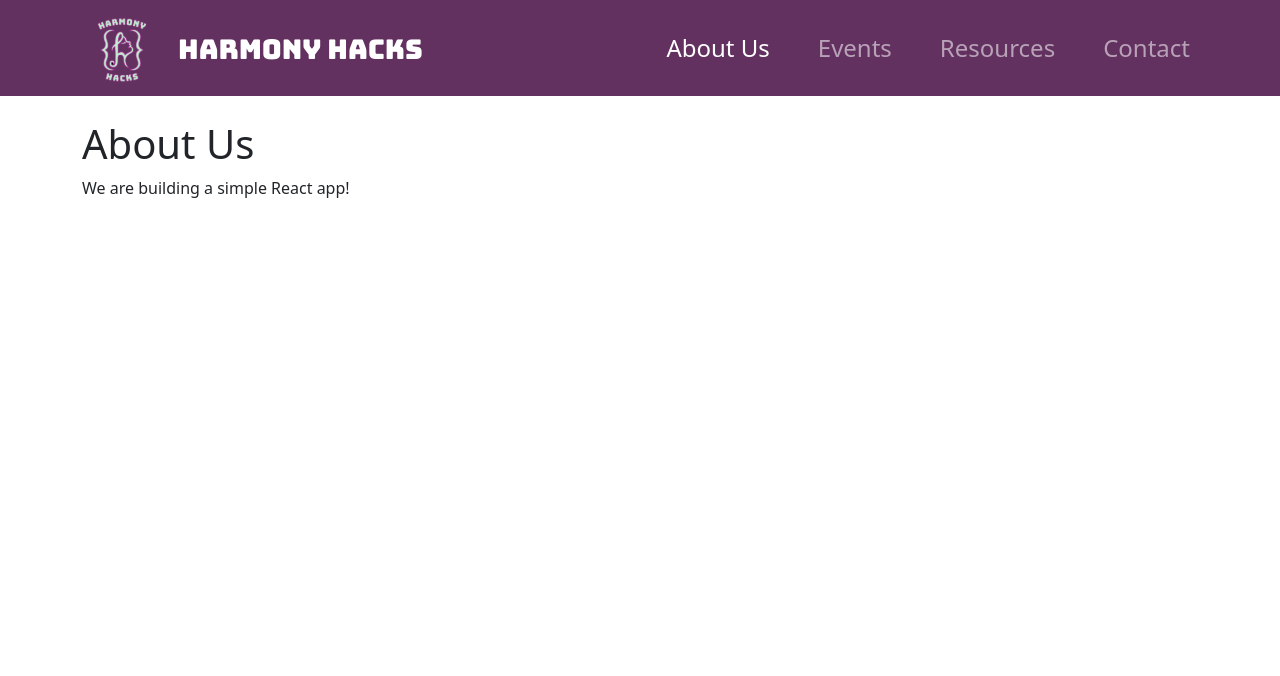
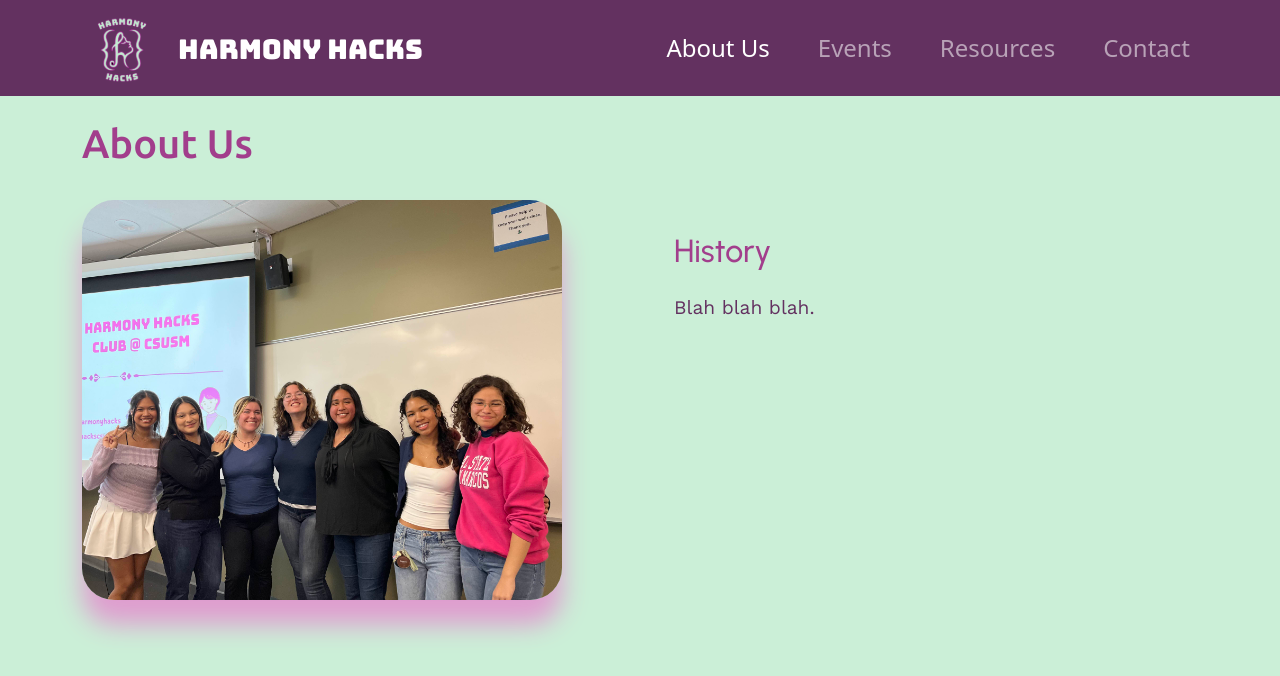
Before and after one commit to katepad/HarmonyHacksWebsite, a React (Vite) app: page /about in a window 1280 px wide. Shown: the top 676 px of the page. Built offline with nearby package versions, Linux system fonts and the light colour scheme.

Commit message:
Global CSS & About Us Page Updates

```diff
--- a/index.html
+++ b/index.html
@@ -8,9 +8,21 @@
     <!-- Google Font: Bungee -->
     <link href="https://fonts.googleapis.com/css2?family=Bungee&display=swap" rel="stylesheet">
 
+    <link rel="preconnect" href="https://fonts.googleapis.com">
+    <link rel="preconnect" href="https://fonts.gstatic.com" crossorigin>
+    <link href="https://fonts.googleapis.com/css2?family=Lato:ital,wght@0,100;0,300;0,400;0,700;0,900;1,100;1,300;1,400;1,700;1,900&family=Ubuntu:ital,wght@0,300;0,400;0,500;0,700;1,300;1,400;1,500;1,700&display=swap" rel="stylesheet">
+
+    <link rel="preconnect" href="https://fonts.googleapis.com">
+    <link rel="preconnect" href="https://fonts.gstatic.com" crossorigin>
+    <link href="https://fonts.googleapis.com/css2?family=Urbanist:ital,wght@0,100..900;1,100..900&display=swap" rel="stylesheet">
+
+    <link rel="preconnect" href="https://fonts.googleapis.com">
+    <link rel="preconnect" href="https://fonts.gstatic.com" crossorigin>
+    <link href="https://fonts.googleapis.com/css2?family=Work+Sans:ital,wght@0,100..900;1,100..900&display=swap" rel="stylesheet">
+
     <title>Harmony Hacks</title>
   </head>
-  <body>
+  <body style="background-color: #CBEFD7">
     <div id="root"></div>
     <script type="module" src="/src/main.tsx"></script>
   </body>
--- a/src/pages/About.tsx
+++ b/src/pages/About.tsx
@@ -1,10 +1,27 @@
+
+import '../styles/Global.css';
+import '../styles/About.css';
+
 const About = () => {
     return (
       <div>
-        <h1>About Us</h1>
-        <p>We are building a simple React app!</p>
+        <h1 className = "page-h1"> About Us </h1>
+        <History />
       </div>
     );
   };
 
+const History = () => {
+  return (
+    <section className = "about-history-section">
+      <div className = "about-history-picture">
+      </div>
+      <div className = "about-history-content">
+        <h2 className = "page-h2"> History </h2>
+        <p className = "page-p"> Blah blah blah. </p>
+      </div>
+    </section>
+  );
+};
+
   export default About;
--- /dev/null
+++ b/src/styles/About.css
@@ -0,0 +1,24 @@
+.about-history-section {
+    margin-top: 2rem;
+    display: flex;
+    flex-direction: row;
+    align-items: left;
+    justify-content: left;
+}
+
+.about-history-content {
+    padding: 2rem;
+    margin-left: 5rem;
+}
+
+.about-history-picture {
+    box-shadow: 0 1.563rem 1.563rem #DF9DCF;
+    border-radius: 2rem;
+
+    background-image: url('../assets/firstGbm7.jpg');
+    background-size: cover;
+    background-position: center;  /* Position the image in the center */
+
+    width: 30rem;
+    height: 25rem;
+}
--- a/src/styles/Global.css
+++ b/src/styles/Global.css
@@ -27,3 +27,36 @@
   margin-right: 1rem;  /* Space between logo and brand text */
   ;
 }
+
+.page-h1 {
+  font-family: "Ubuntu", sans-serif;
+  font-size: 2.5rem;
+  color: #A23E8C;
+}
+
+.page-h2 {
+  font-family: "Urbanist", sans-serif;
+  font-size: 2rem;
+  color: #A23E8C;
+  padding-bottom: 1rem;
+}
+
+.page-p {
+  font-family: "Work Sans", sans-serif;
+  font-size: 1.2rem;
+  color: #633160;
+}
+
+.div-green {
+  background: #CBEFD7;
+  padding: 0.5rem;
+  margin: 0.5rem;
+  width: 100%;
+}
+
+.div-purple {
+  background: #A23E8C;
+  padding: 0.5rem;
+  margin: 0.5rem;
+  width: 100%;
+}
```
Also changed, not shown: src/assets/firstGbm7.jpg (added).
